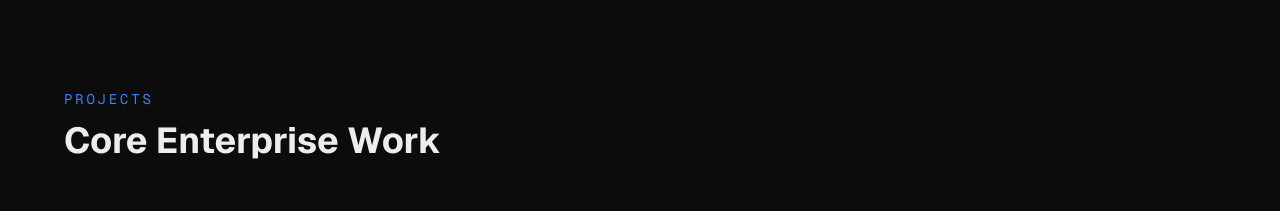
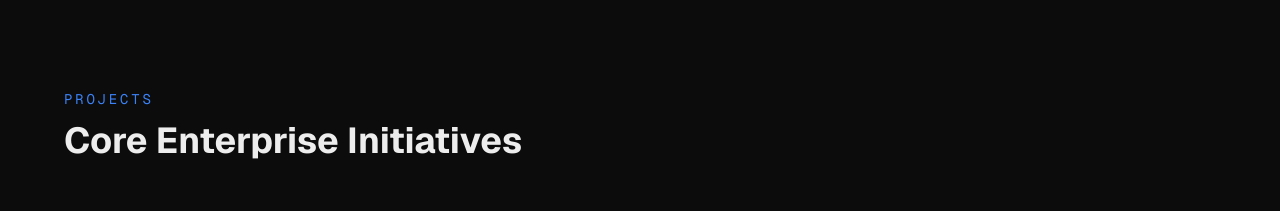
Before and after one commit to mangfredo/portfolio, a Next.js app: page / in a window 1280 px wide. Shown: the part 1600-1811 px from the top of the page. Built offline with nearby package versions, Linux system fonts and the light colour scheme.

Commit message:
renamed the title to Core Enterprise Initiatives

```diff
--- a/src/components/Projects.tsx
+++ b/src/components/Projects.tsx
@@ -52,7 +52,7 @@ export default function Projects() {
     <section id="projects" className="py-28 px-8" style={{ background: "color-mix(in srgb, var(--card-bg) 30%, transparent)" }}>
       <div className="max-w-6xl mx-auto">
         <p className="sel-invert font-mono text-sm uppercase tracking-[0.2em] mb-3" style={{ color: "var(--accent)" }}>Projects</p>
-        <h2 className="text-4xl font-bold mb-14">Core Enterprise Work</h2>
+        <h2 className="text-4xl font-bold mb-14">Core Enterprise Initiatives</h2>
 
         <div className="grid gap-10">
           {projects.map((p) => (
```
